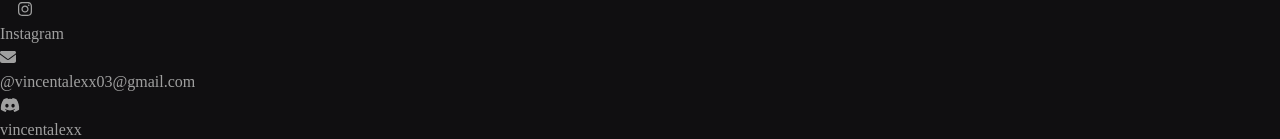
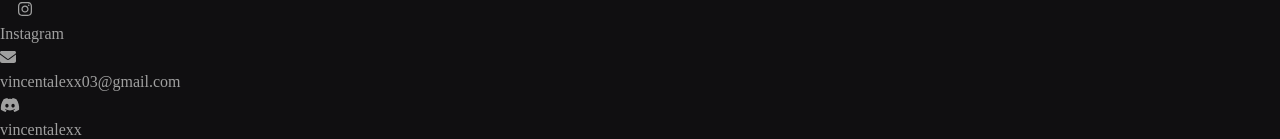
Before and after one commit to vincentalexx/personal-website, a React (Vite) app: page / in a window 1280 px wide. Shown: the part 6266-6405 px from the top of the page. Built offline with nearby package versions, Linux system fonts and the light colour scheme.

Commit message:
footer edit

```diff
--- a/src/components/Footer.jsx
+++ b/src/components/Footer.jsx
@@ -33,7 +33,7 @@ const Footer = () => {
                         <FontAwesomeIcon icon={faWhatsapp} className="text-2xl" /> <p className="text-base font-bold ">+62 8172399168</p>
                     </li> */}
                     <li className="flex justify-center space-x-2">
-                        <FontAwesomeIcon icon={faEnvelope} className="text-2xl" /> <p className="text-base font-bold">@vincentalexx03@gmail.com</p>
+                        <FontAwesomeIcon icon={faEnvelope} className="text-2xl" /> <p className="text-base font-bold">vincentalexx03@gmail.com</p>
                     </li>
                     <li className="flex justify-center space-x-2">
                         <FontAwesomeIcon icon={faDiscord} className="text-2xl" /> <p className="text-base font-bold">vincentalexx</p>
```
